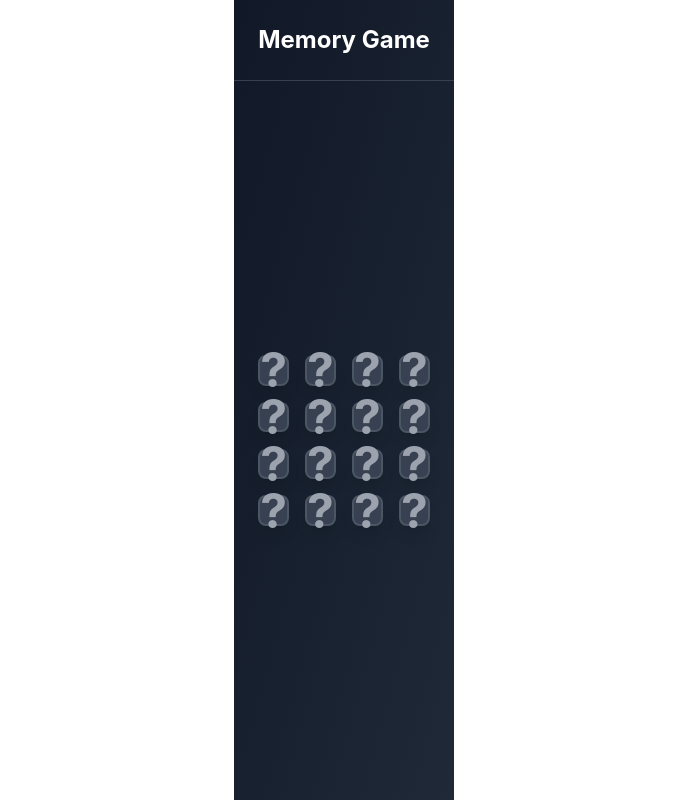
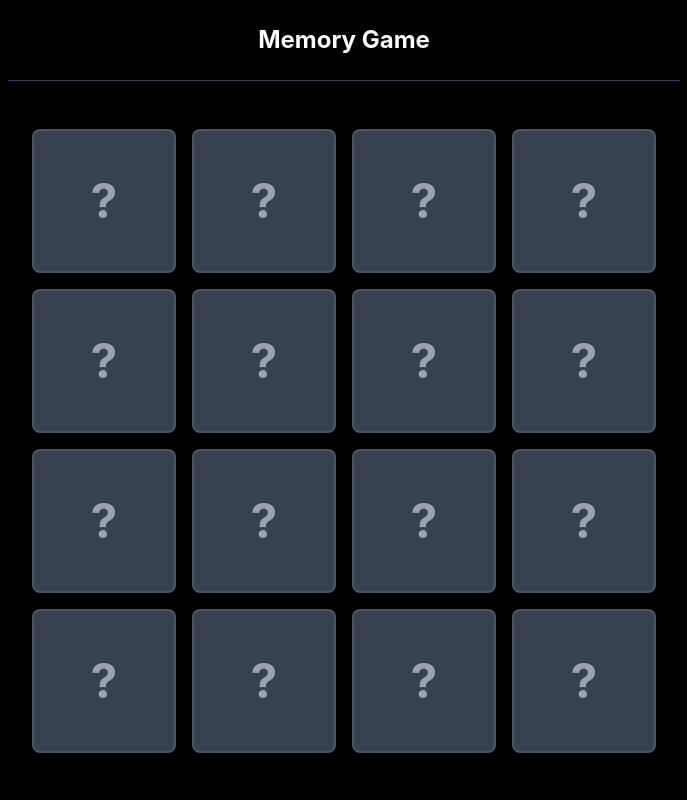
Before and after one commit to vashnavichauhan1825/mind-game, a React (Vite) app: page / in a window 1280 px wide. Both pictures are taken after a click on the button "Start Game". Shown: the whole page, without its empty margins (296-983 px from the left). Built offline with nearby package versions, Linux system fonts and the light colour scheme.

Commit message:
feat: won component

```diff
--- a/src/app/App.tsx
+++ b/src/app/App.tsx
@@ -9,11 +9,11 @@ function App() {
     setGameStarted(true);
   };
 
-  if (!gameStarted) {
-    return <WelcomeScreen onStart={handleStart} />;
-  }
-
-  return <GameScreen />;
+  return (
+    <div className="max-w-2xl mx-auto w-full bg-black min-h-screen">
+      {!gameStarted ? <WelcomeScreen onStart={handleStart} /> : <GameScreen />}
+    </div>
+  );
 }
 
 export default App;
--- a/src/features/memory-game/components/GameBoard.tsx
+++ b/src/features/memory-game/components/GameBoard.tsx
@@ -7,7 +7,7 @@ function GameBoard() {
   useGameLogic();
 
   return (
-    <div className="w-full max-w-2xl mx-auto">
+    <div className="w-full ">
       <div className="grid grid-cols-4 gap-3 sm:gap-4">
         {state.deck.map((tile) => (
           <Tile
--- a/src/features/memory-game/components/GameScreen.tsx
+++ b/src/features/memory-game/components/GameScreen.tsx
@@ -1,20 +1,35 @@
 import GameBoard from "./GameBoard";
+import Won from "./Won";
 import { GameProvider } from "../context/GameProvider";
+import { useGame } from "../hooks/useGame";
+import { GameStatus } from "../store/types";
+
+function GameContent() {
+  const { state } = useGame();
+
+  if (state.status === GameStatus.WON) {
+    return <Won />;
+  }
+
+  return (
+    <div className="flex flex-col min-h-screen text-white w-full">
+      <header className="w-full p-6 border-b border-gray-700">
+        <div className="w-full">
+          <h2 className="text-2xl font-bold text-center">Memory Game</h2>
+        </div>
+      </header>
+
+      <main className="flex-1 flex items-center justify-center p-6 w-full">
+        <GameBoard />
+      </main>
+    </div>
+  );
+}
 
 function GameScreen() {
   return (
     <GameProvider>
-      <div className="flex flex-col min-h-screen bg-gradient-to-br from-gray-900 to-gray-800 text-white">
-        <header className="w-full p-6 border-b border-gray-700">
-          <div className="max-w-4xl mx-auto">
-            <h2 className="text-2xl font-bold text-center">Memory Game</h2>
-          </div>
-        </header>
-
-        <main className="flex-1 flex items-center justify-center p-6">
-          <GameBoard />
-        </main>
-      </div>
+      <GameContent />
     </GameProvider>
   );
 }
--- a/src/features/memory-game/components/WelcomeScreen.tsx
+++ b/src/features/memory-game/components/WelcomeScreen.tsx
@@ -4,8 +4,8 @@ interface WelcomeScreenProps {
 
 function WelcomeScreen({ onStart }: WelcomeScreenProps) {
   return (
-    <div className="flex flex-col items-center justify-center min-h-screen p-6 bg-gradient-to-br from-gray-900 to-gray-800 text-white">
-      <div className="max-w-md w-full text-center space-y-8">
+    <div className="flex flex-col items-center justify-center min-h-screen p-6 text-white w-full">
+      <div className="w-full text-center space-y-8">
         <h1 className="text-5xl font-bold mb-4 bg-gradient-to-r from-blue-400 to-purple-500 bg-clip-text text-transparent">
           Memory Game
         </h1>
--- /dev/null
+++ b/src/features/memory-game/components/Won.tsx
@@ -0,0 +1,45 @@
+import { useGame } from "../hooks/useGame";
+import { resetGame } from "../store/actions";
+import { generateDeck } from "../utils/generateDeck";
+
+function Won() {
+  const { state, dispatch } = useGame();
+
+  const handlePlayAgain = () => {
+    const newDeck = generateDeck();
+    dispatch(resetGame(newDeck));
+  };
+
+  return (
+    <div className="flex flex-col items-center justify-center min-h-screen p-4 sm:p-6 text-white w-full">
+      <div className="w-full text-center space-y-4 sm:space-y-6 md:space-y-8">
+        <div className="text-4xl sm:text-5xl md:text-6xl mb-2 sm:mb-3 md:mb-4">
+          🎉
+        </div>
+        <h1 className="text-3xl sm:text-4xl md:text-5xl font-bold mb-2 sm:mb-3 md:mb-4 bg-gradient-to-r from-yellow-400 to-orange-500 bg-clip-text text-transparent px-2">
+          Congratulations!
+        </h1>
+
+        <div className="space-y-3 sm:space-y-4 text-base sm:text-lg text-gray-300 px-2">
+          <p className="leading-relaxed">
+            You've successfully matched all the pairs!
+          </p>
+          <div className="mt-4 sm:mt-6 p-3 sm:p-4 bg-gray-800 rounded-lg border border-gray-700">
+            <p className="text-xl sm:text-2xl font-semibold text-blue-400">
+              Moves: {state.moves}
+            </p>
+          </div>
+        </div>
+
+        <button
+          onClick={handlePlayAgain}
+          className="mt-4 sm:mt-6 md:mt-8 px-6 sm:px-8 py-3 sm:py-4 w-full sm:w-auto bg-gradient-to-r from-blue-500 to-purple-600 hover:from-blue-600 hover:to-purple-700 text-white font-semibold rounded-lg shadow-lg transform transition-all duration-200 hover:scale-105 active:scale-95 focus:outline-none focus:ring-4 focus:ring-purple-300 focus:ring-opacity-50"
+        >
+          Play Again
+        </button>
+      </div>
+    </div>
+  );
+}
+
+export default Won;
--- a/src/styles/globals.css
+++ b/src/styles/globals.css
@@ -23,6 +23,7 @@
     display: flex;
     justify-content: center;
     align-items: center;
+    background-color: black;
   }
 }
 
```
